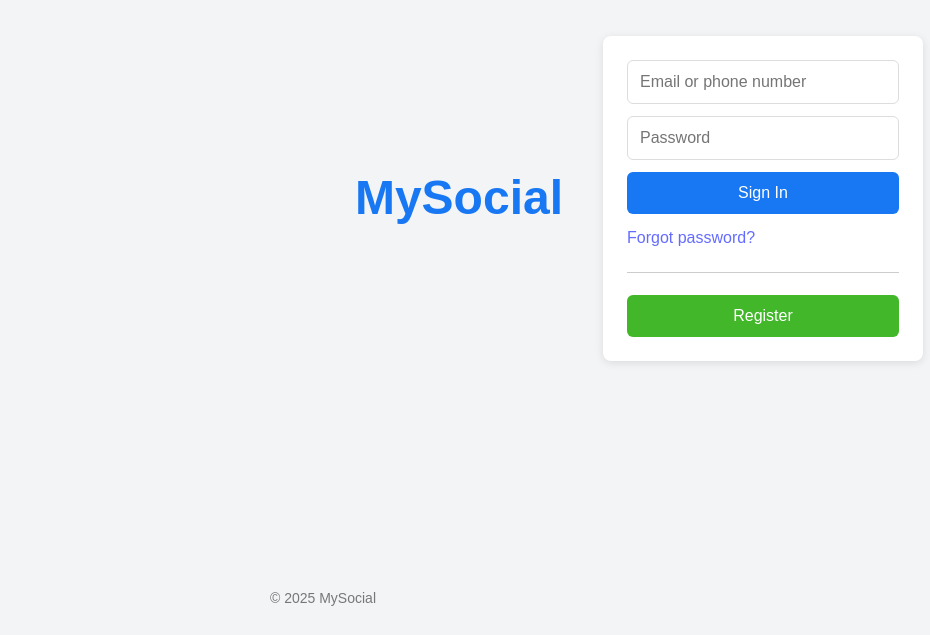
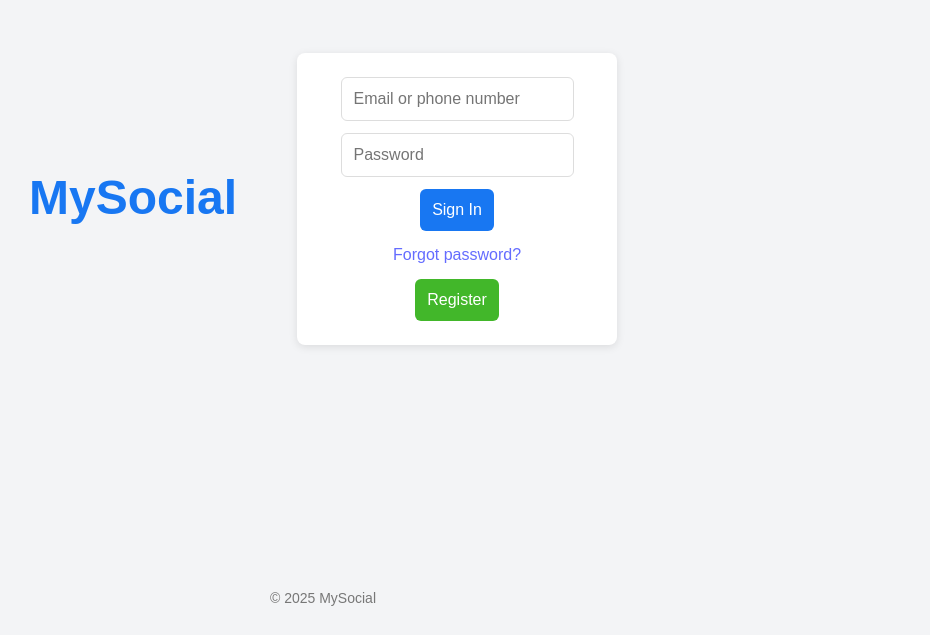
Before and after one commit to nullgarity/ITS122L-Social-Media, a React (Vite) app: page /login in a window 1280 px wide. Shown: the part 165-800 px from the top of the page, without its empty margins (317-1247 px from the left). Built offline with nearby package versions, Linux system fonts and the light colour scheme.

Commit message:
style: modified LoginRegister.css

```diff
--- a/src/pages/LoginRegister.css
+++ b/src/pages/LoginRegister.css
@@ -16,12 +16,12 @@ body {
   justify-content: center;
   align-items: center;
   padding: 40px;
+  gap: 60px; /* space between logo and box */
 }
 
 .home-logo {
-  flex: 1;
   text-align: right;
-  padding-right: 40px;
+  padding-right: 0;
 }
 
 .home-logo h1 {
@@ -39,6 +39,7 @@ body {
   display: flex;
   flex-direction: column;
   gap: 12px;
+  align-items: center; /* centers form content */
 }
 
 .home-box input {
@@ -46,6 +47,8 @@ body {
   font-size: 16px;
   border: 1px solid #ddd;
   border-radius: 6px;
+  background-color: white;
+  color: black;
 }
 
 .btn {
@@ -56,12 +59,12 @@ body {
   cursor: pointer;
 }
 
-.btn.primary {
+.btn.signin {
   background-color: #1877f2;
   color: white;
 }
 
-.btn.secondary {
+.btn.register {
   background-color: #42b72a;
   color: white;
 }
--- a/src/pages/LoginRegister.jsx
+++ b/src/pages/LoginRegister.jsx
@@ -11,10 +11,9 @@ export default function LoginRegister() {
         <div className="home-box">
           <input type="text" placeholder="Email or phone number" />
           <input type="password" placeholder="Password" />
-          <button className="btn primary">Sign In</button>
+          <button className="btn signin">Sign In</button>
           <a href="#">Forgot password?</a>
-          <hr />
-          <button className="btn secondary">Register</button>
+          <button className="btn register">Register</button>
         </div>
       </div>
       <footer>
```
